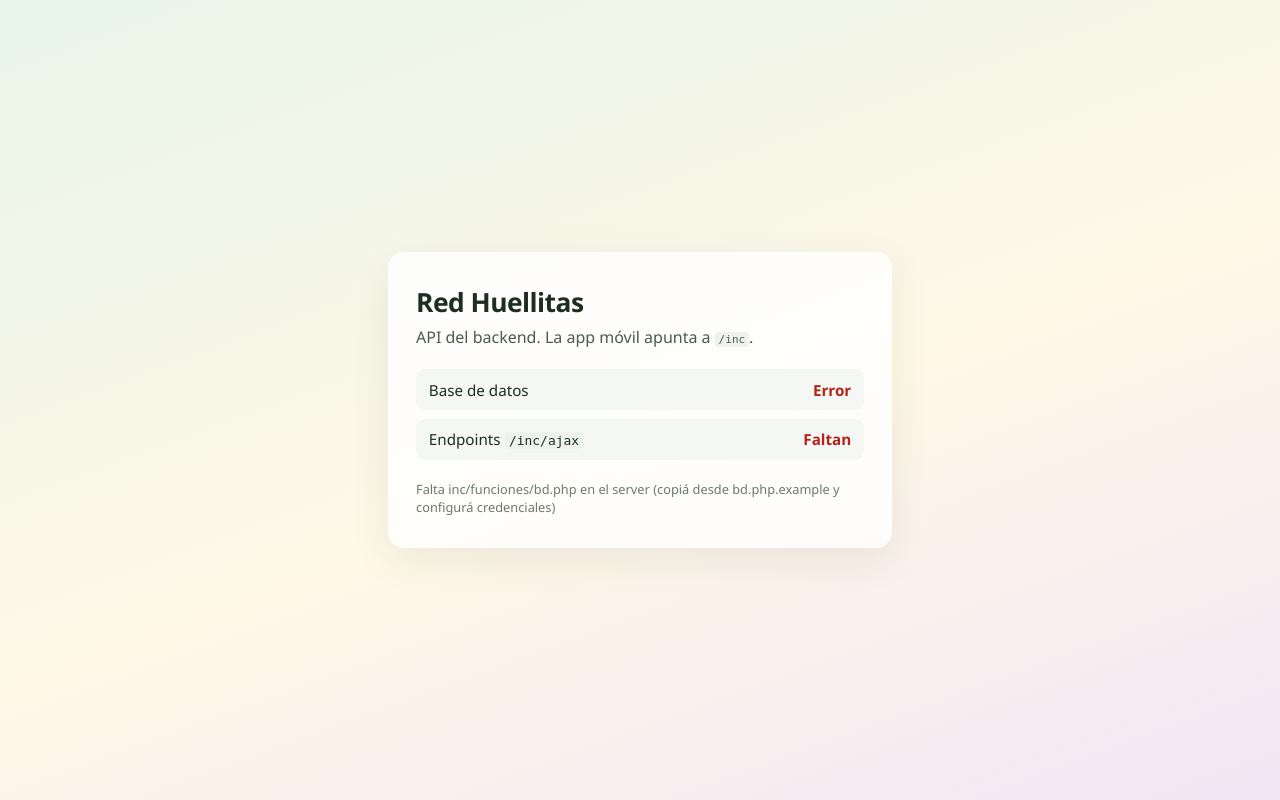
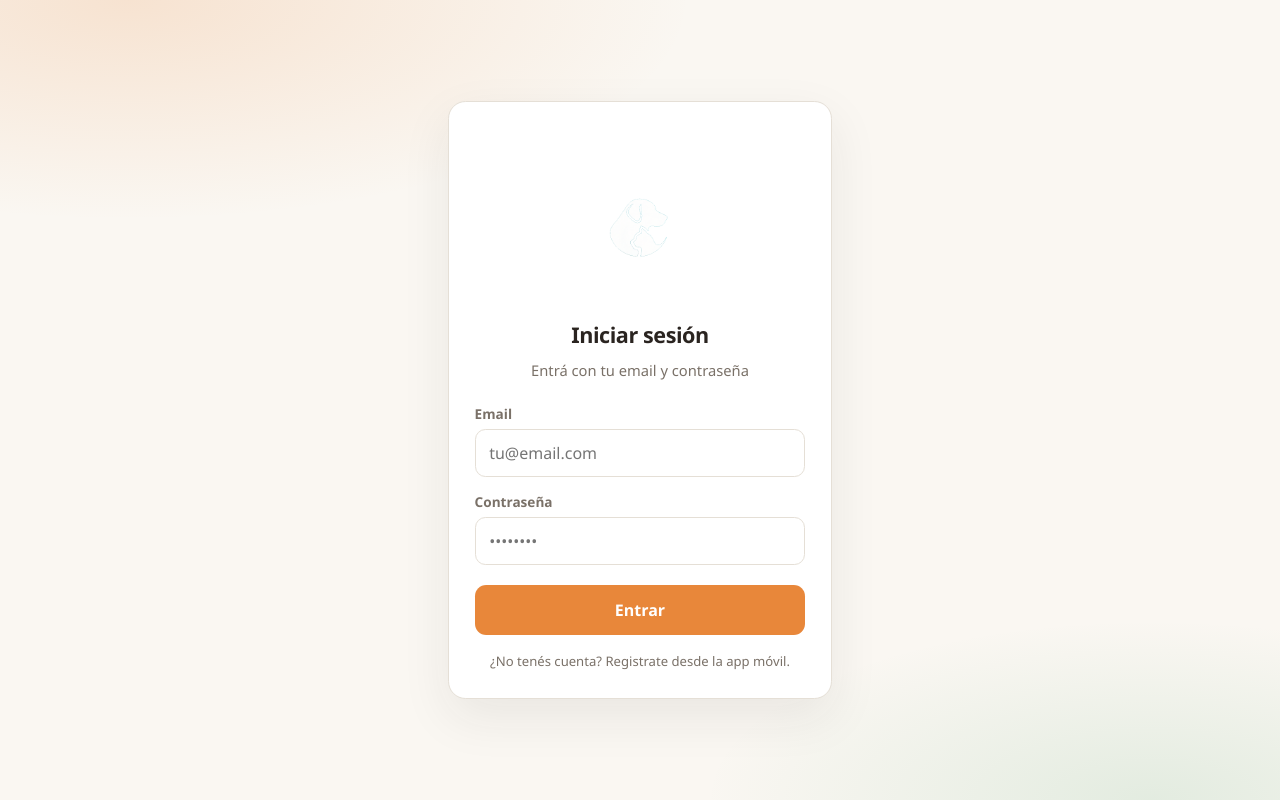
Before and after one commit to Phm182/Red-Huellitas, a PHP site: page / in a window 1280 px wide. Run offline with PHP 8.4, Linux system fonts and the light colour scheme.

Commit message:
Reemplaza el status page por login web en la raíz del subdominio.
Co-authored-by: Cursor <cursoragent@cursor.com>

```diff
--- a/index.php
+++ b/index.php
@@ -1,79 +1,193 @@
 <?php
 /**
- * Entrada web del subdominio. Sin este archivo el hosting responde 403
- * (Options -Indexes y no hay DirectoryIndex).
+ * Login web (entrada del subdominio).
+ * Autentica contra inc/ajax/auth/login.php y guarda el token en localStorage.
  */
-header('Content-Type: text/html; charset=utf-8');
-
-$apiOk = false;
-$dbOk = false;
-$dbMsg = '';
-
-$bd = __DIR__ . '/inc/funciones/bd.php';
-if (is_readable($bd)) {
-    require_once $bd;
-    if (isset($conn) && $conn instanceof mysqli && !$conn->connect_error) {
-        $dbOk = true;
-        $apiOk = is_dir(__DIR__ . '/inc/ajax');
-    } else {
-        $dbMsg = isset($conn) ? $conn->connect_error : 'Sin conexión';
-    }
-} else {
-    $dbMsg = 'Falta inc/funciones/bd.php en el server (copiá desde bd.php.example y configurá credenciales)';
-}
-?>
-<!DOCTYPE html>
+?><!DOCTYPE html>
 <html lang="es">
 <head>
   <meta charset="utf-8">
   <meta name="viewport" content="width=device-width, initial-scale=1">
-  <title>Red Huellitas</title>
+  <title>Iniciar sesión — Red Huellitas</title>
+  <link rel="icon" href="imgLogo/Icono.png" type="image/png">
   <style>
-    :root { color-scheme: light; }
+    :root {
+      --bg: #FAF7F2;
+      --surface: #FFFFFF;
+      --text: #2A2420;
+      --muted: #7A7168;
+      --primary: #E8873A;
+      --primary-text: #FFFFFF;
+      --border: #E5DFD6;
+      --danger: #D64545;
+    }
+    * { box-sizing: border-box; }
     body {
-      margin: 0; min-height: 100vh; display: grid; place-items: center;
+      margin: 0;
+      min-height: 100vh;
+      display: grid;
+      place-items: center;
+      padding: 1.5rem;
       font-family: "Segoe UI", system-ui, sans-serif;
-      background: linear-gradient(160deg, #e8f5e9 0%, #fff8e7 55%, #f3e5f5 100%);
-      color: #1b2e1f;
+      color: var(--text);
+      background:
+        radial-gradient(ellipse 80% 50% at 10% 0%, rgba(232,135,58,.18), transparent 55%),
+        radial-gradient(ellipse 70% 45% at 90% 100%, rgba(60,154,95,.12), transparent 50%),
+        var(--bg);
     }
     main {
-      width: min(28rem, 92vw); padding: 2rem 1.75rem;
-      background: rgba(255,255,255,.82); border-radius: 1rem;
-      box-shadow: 0 12px 40px rgba(27,46,31,.08);
+      width: min(24rem, 100%);
+      padding: 2rem 1.6rem 1.75rem;
+      background: var(--surface);
+      border: 1px solid var(--border);
+      border-radius: 1.1rem;
+      box-shadow: 0 18px 50px rgba(42, 36, 32, .08);
     }
-    h1 { margin: 0 0 .35rem; font-size: 1.65rem; letter-spacing: -.02em; }
-    p { margin: 0 0 1.25rem; color: #4a5c4e; line-height: 1.45; }
-    ul { list-style: none; margin: 0; padding: 0; display: grid; gap: .55rem; }
-    li {
-      display: flex; justify-content: space-between; gap: 1rem;
-      padding: .65rem .8rem; border-radius: .55rem; background: #f4f7f4;
-      font-size: .95rem;
+    .brand {
+      display: grid;
+      justify-items: center;
+      gap: .65rem;
+      margin-bottom: 1.5rem;
+      text-align: center;
     }
-    .ok { color: #1b7a3a; font-weight: 600; }
-    .bad { color: #b42318; font-weight: 600; }
-    code { font-size: .85em; background: #eef2ee; padding: .1em .35em; border-radius: .3em; }
-    footer { margin-top: 1.25rem; font-size: .8rem; color: #6b7a6d; }
+    .brand img {
+      width: min(11rem, 70%);
+      height: auto;
+      display: block;
+    }
+    .brand h1 {
+      margin: 0;
+      font-size: 1.35rem;
+      letter-spacing: -.02em;
+    }
+    .brand p {
+      margin: 0;
+      color: var(--muted);
+      font-size: .92rem;
+      line-height: 1.4;
+    }
+    label {
+      display: block;
+      margin: 0 0 .35rem;
+      font-size: .85rem;
+      font-weight: 600;
+      color: var(--muted);
+    }
+    input {
+      width: 100%;
+      margin-bottom: .95rem;
+      padding: .75rem .85rem;
+      border: 1px solid var(--border);
+      border-radius: .65rem;
+      font: inherit;
+      color: var(--text);
+      background: #fff;
+    }
+    input:focus {
+      outline: 2px solid rgba(232,135,58,.35);
+      border-color: var(--primary);
+    }
+    button {
+      width: 100%;
+      margin-top: .35rem;
+      padding: .85rem 1rem;
+      border: 0;
+      border-radius: .7rem;
+      font: inherit;
+      font-weight: 650;
+      cursor: pointer;
+      color: var(--primary-text);
+      background: var(--primary);
+    }
+    button:hover { filter: brightness(1.03); }
+    button:disabled { opacity: .65; cursor: wait; }
+    .error {
+      display: none;
+      margin: 0 0 .9rem;
+      padding: .7rem .8rem;
+      border-radius: .55rem;
+      background: #fdecec;
+      color: var(--danger);
+      font-size: .9rem;
+    }
+    .error.show { display: block; }
+    .hint {
+      margin: 1.1rem 0 0;
+      text-align: center;
+      color: var(--muted);
+      font-size: .82rem;
+    }
   </style>
 </head>
 <body>
   <main>
-    <h1>Red Huellitas</h1>
-    <p>API del backend. La app móvil apunta a <code>/inc</code>.</p>
-    <ul>
-      <li>
-        <span>Base de datos</span>
-        <span class="<?= $dbOk ? 'ok' : 'bad' ?>"><?= $dbOk ? 'OK' : 'Error' ?></span>
-      </li>
-      <li>
-        <span>Endpoints <code>/inc/ajax</code></span>
-        <span class="<?= $apiOk ? 'ok' : 'bad' ?>"><?= $apiOk ? 'OK' : 'Faltan' ?></span>
-      </li>
-    </ul>
-    <?php if ($dbMsg !== ''): ?>
-      <footer><?= htmlspecialchars($dbMsg, ENT_QUOTES, 'UTF-8') ?></footer>
-    <?php else: ?>
-      <footer>Ejemplo: <code>/inc/ajax/auth/me.php</code></footer>
-    <?php endif; ?>
+    <div class="brand">
+      <img src="imgLogo/Logo.png" alt="Red Huellitas">
+      <h1>Iniciar sesión</h1>
+      <p>Entrá con tu email y contraseña</p>
+    </div>
+
+    <div id="error" class="error" role="alert"></div>
+
+    <form id="loginForm" autocomplete="on">
+      <label for="email">Email</label>
+      <input id="email" name="email" type="email" required autocomplete="username" placeholder="tu@email.com">
+
+      <label for="password">Contraseña</label>
+      <input id="password" name="password" type="password" required autocomplete="current-password" placeholder="••••••••">
+
+      <button id="submitBtn" type="submit">Entrar</button>
+    </form>
+
+    <p class="hint">¿No tenés cuenta? Registrate desde la app móvil.</p>
   </main>
+
+  <script>
+    (function () {
+      var TOKEN_KEY = 'rh_token';
+      var USER_KEY = 'rh_user';
+
+      if (localStorage.getItem(TOKEN_KEY)) {
+        window.location.replace('inicio.php');
+        return;
+      }
+
+      var form = document.getElementById('loginForm');
+      var errorEl = document.getElementById('error');
+      var btn = document.getElementById('submitBtn');
+
+      form.addEventListener('submit', async function (e) {
+        e.preventDefault();
+        errorEl.classList.remove('show');
+        errorEl.textContent = '';
+        btn.disabled = true;
+
+        var body = new FormData();
+        body.append('email', document.getElementById('email').value.trim());
+        body.append('password', document.getElementById('password').value);
+
+        try {
+          var res = await fetch('inc/ajax/auth/login.php', {
+            method: 'POST',
+            body: body,
+            credentials: 'same-origin'
+          });
+          var data = await res.json().catch(function () { return null; });
+
+          if (!res.ok || !data || !data.success) {
+            throw new Error((data && data.message) || 'No se pudo iniciar sesión');
+          }
+
+          localStorage.setItem(TOKEN_KEY, data.data.token);
+          localStorage.setItem(USER_KEY, JSON.stringify(data.data.user || {}));
+          window.location.href = 'inicio.php';
+        } catch (err) {
+          errorEl.textContent = err.message || 'Error de conexión';
+          errorEl.classList.add('show');
+          btn.disabled = false;
+        }
+      });
+    })();
+  </script>
 </body>
 </html>
```
Also changed, not shown: inicio.php (added, +93 -0 lines).
